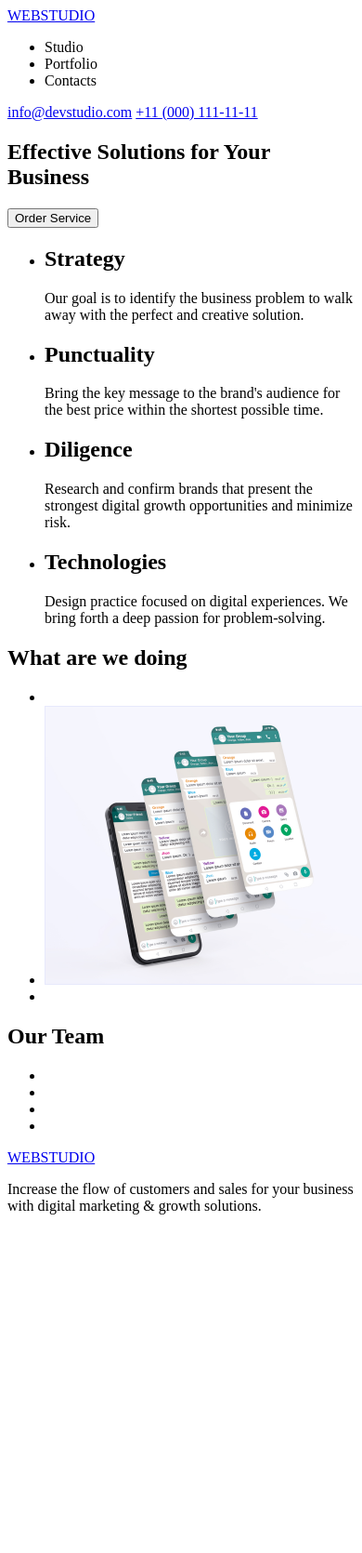
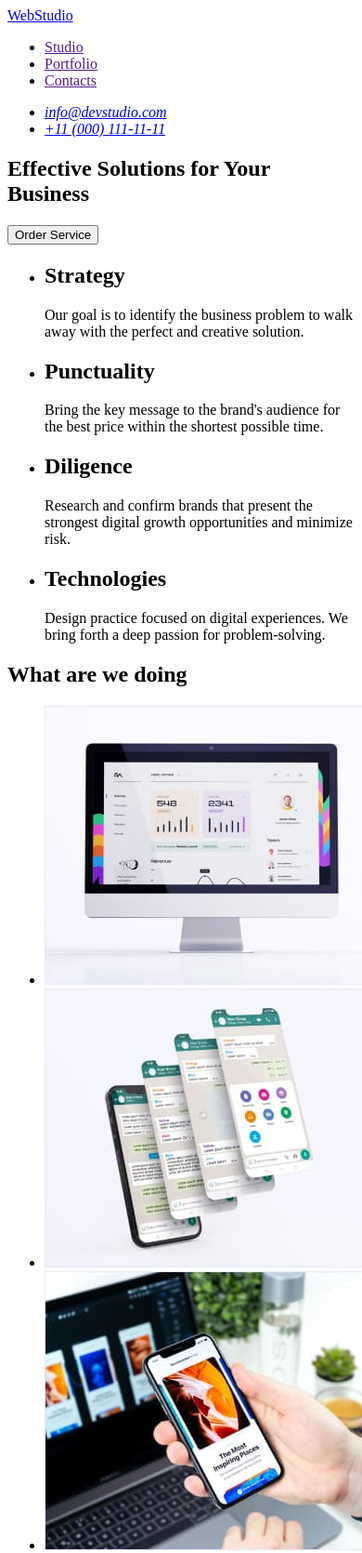
Before and after one commit to NinaShvets/goit-markup-hw-01, a plain HTML site: page index.html in a window 390 px wide. Shown: the top 1670 px of the page at 93% size. Before the commit the page ends 1322 px from the top, so only its background shows below. Drawn offline with Linux system fonts and the light colour scheme.

Commit message:
Index html 1

```diff
--- a/index.html
+++ b/index.html
@@ -5,34 +5,42 @@
     <meta charset="UTF-8">
     <meta http-equiv="X-UA-Compatible" content="IE=edge">
     <meta name="viewport" content="width=device-width, initial-scale=1.0">
-    <title>Document</title>
+    <title>WebStudio</title>
 </head>
 
 <body>
+    <!--Шапка сайту-->
     <header>
-        <a href="/">WEBSTUDIO</a>
         <nav>
+            <a href="./index.html">WebStudio</a>
             <ul>
-                <li>Studio</li>
-                <li>Portfolio</li>
-                <li>Contacts</li>
+                <li><a href="">Studio</a></li>
+                <li><a href="">Portfolio</a></li>
+                <li><a href="">Contacts</a></li>
             </ul>
         </nav>
-        <a href="mailto:info@devstudio.com">info@devstudio.com</a>
-        <a href="tel:+11(000)111-11-11">+11 (000) 111-11-11</a>
+        <address>
+            <ul>
+                <li><a href="mailto:info@devstudio.com">info@devstudio.com</a></li>
+                <li><a href="tel:+11000111-11-11">+11 (000) 111-11-11</a></li>
+            </ul>
+        </address>
     </header>
+    <!--Герой-->
     <main>
         <section>
             <h1>Effective Solutions
                 for Your Business</h1>
-            <button>Order Service</button>
+            <button type="button">Order Service</button>
         </section>
+        <!--Секція 1-->
         <section>
+            <h2 hidden>Our features</h2>
             <ul>
                 <li>
                     <h2>Strategy</h2>
                     <p>Our goal is to identify the business
-                        problem to walk away with the perfect and creative solution. </p>
+                        problem to walk away with the perfect and creative solution.</p>
                 </li>
                 <li>
                     <h2>Punctuality</h2>
@@ -51,28 +59,49 @@
                 </li>
             </ul>
         </section>
+        <!--Секція 2-->
         <section>
             <h2>What are we doing</h2>
             <ul>
-                <li><img src="./images/Rectangle71.png" alt=""></li>
-                <li><img src="./images/Rectangle71(1).png" alt=""></li>
-                <li><img src="./images/Rectangle71 (2).png" alt=""></li>
+                <li><img src="./images/img1.jpg" alt="Сomputer monitor" width="360" height="300"></li>
+                <li><img src="./images/img2.jpg" alt="Mobile app" width="360" height="300"></li>
+                <li><img src="./images/img3.jpg" alt="Laptop and phone" width="360" height="300"></li>
             </ul>
         </section>
+        <!--Секція 3-->
+
         <section>
             <h2>Our Team</h2>
+
             <ul>
-                <li></li>
-                <li></li>
-                <li></li>
-                <li></li>
+                <li><img src="./images/img4.jpg" alt="Mark Guerrero photo">
+                    <h2>Mark Guerrero</h2>
+                    <p>Product Designer</p>
+                </li>
+                <li><img src="./images/img5.jpg" alt="Tom Ford photo">
+                    <h2>Tom Ford</h2>
+                    <p>Frontend Developer</p>
+                </li>
+                <li><img src="./images/img6.jpg" alt="Camila Garcia photo">
+                    <h2>Camila Garcia</h2>
+                    <p>Marketing</p>
+                </li>
+                <li><img src="./images/img7.jpg" alt="Daniel Wilson photo">
+                    <h2>Daniel Wilson</h2>
+                    <p>UI Designer</p>
+                </li>
             </ul>
+
         </section>
+
     </main>
+    <!--Футер-->
     <footer>
-        <a href="/">WEBSTUDIO</a>
+        <a href="./index.html">WebStudio</a>
         <p>Increase the flow of customers and sales for your business with digital marketing & growth solutions.</p>
     </footer>
+
+
 </body>
 
 </html>
```
Also changed, not shown: images/Rectangle 71.png (deleted), images/Rectangle71(1).png (deleted), images/Rectangle71(2).png (deleted), images/img1.jpg (added), images/img2.jpg (added), images/img3.jpg (added), images/img4.jpg (added), images/img5.jpg (added), images/img6.jpg (added), images/img7.jpg (added).
